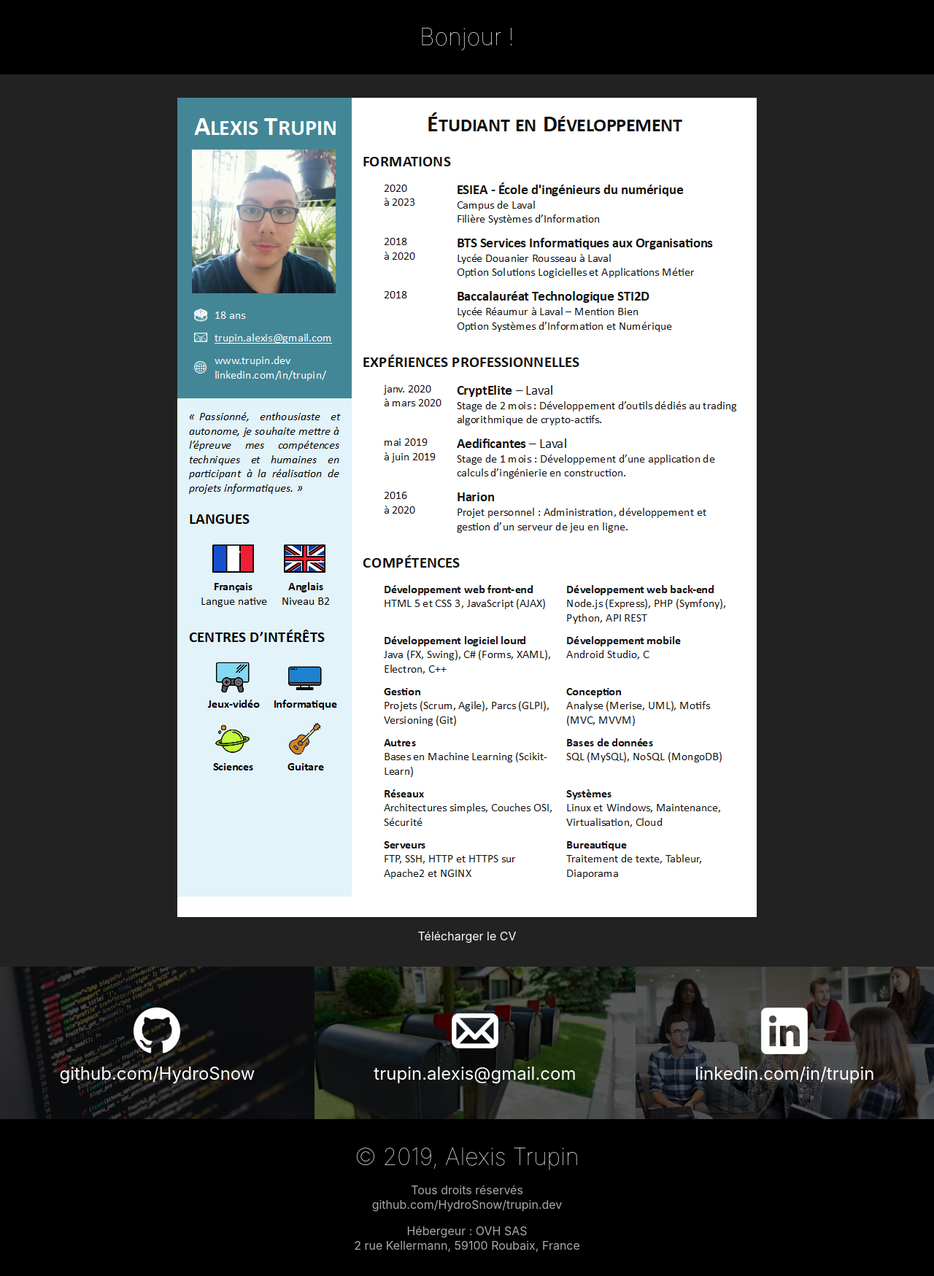
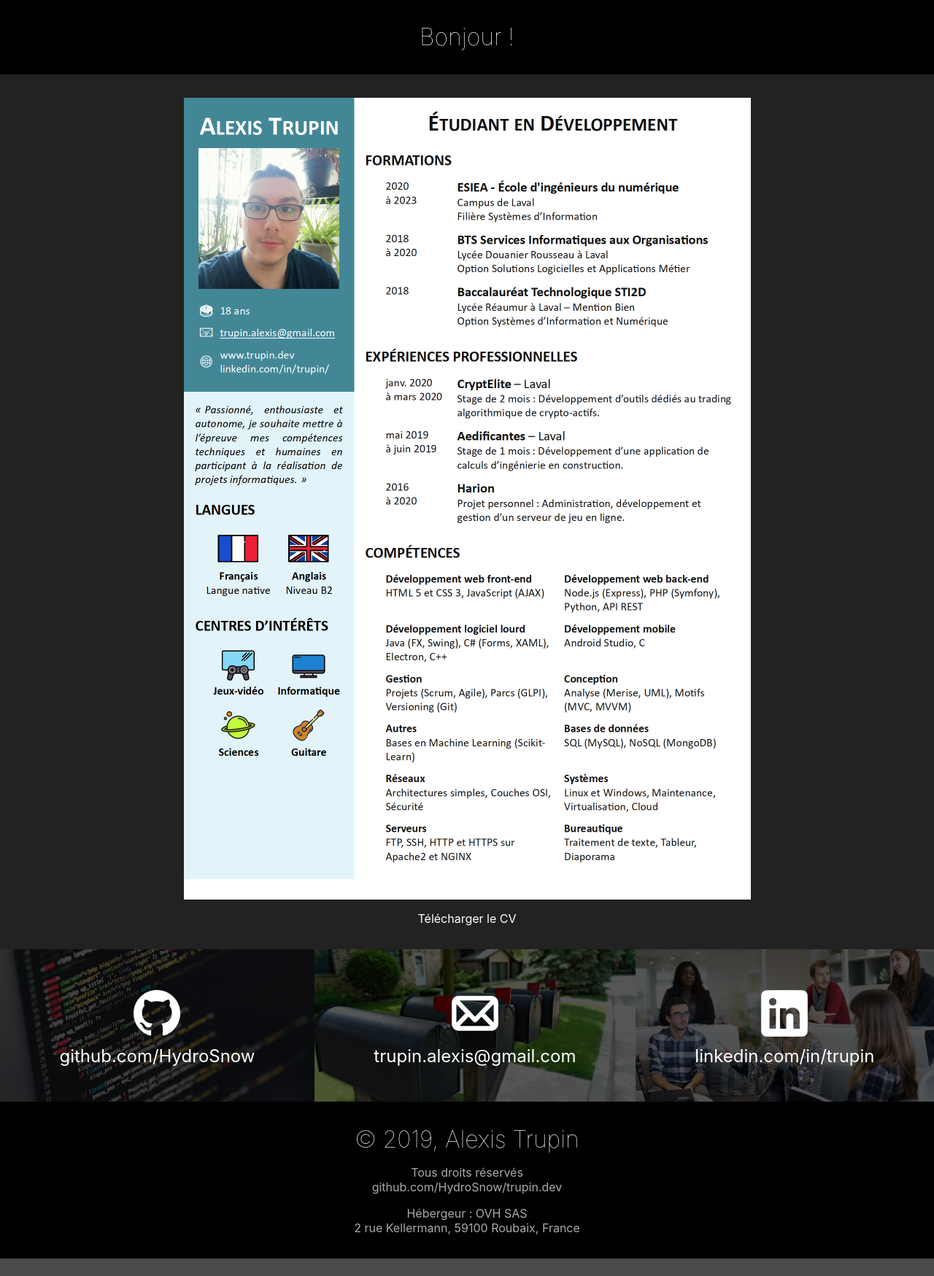
Before and after one commit to HydroSnow/trupin.dev, a PHP site: page / in a window 1280 px wide. Shown: the part 801-2550 px from the top of the page at 73% size. After the commit the page ends 2526 px from the top, so only its background shows below. Run offline with PHP 8.4, Linux system fonts and the light colour scheme; some libraries are stand-ins or nearby versions.

Commit message:
using lazyloading for higher res cv

```diff
--- a/index.php
+++ b/index.php
@@ -143,6 +143,7 @@
 			}
 		</style>
 	<?php } ?>
+	<script src="/node_modules/lazysizes/lazysizes.min.js" async></script>
 </head>
 
 <body>
@@ -161,7 +162,7 @@
 
 	<div style="padding: 32px 0; background-color: #222;">
 		<div style="overflow-x: auto;">
-			<img src="/assets/cv/CV_Alexis_Trupin_NA.png?v=<?= $ASSETS_VER ?>" alt="Mon CV">
+			<img src="/assets/cv/CV_Alexis_Trupin_NA.png?v=<?= $ASSETS_VER ?>" alt="Mon CV" style="width:777px;" class="lazyload">
 		</div>
 		<p style="margin-top: 12px;"><a href="/assets/cv/CV_Alexis_Trupin_NA.pdf?v=<?= $ASSETS_VER ?>">Télécharger le CV</a></p>
 	</div>
--- a/package.json
+++ b/package.json
@@ -1,6 +1,7 @@
 {
     "private": true,
     "dependencies": {
+        "lazysizes": "^5.2.2",
         "particles.js": "^2.0.0"
     }
 }
```
Also changed, not shown: assets/cv/CV_Alexis_Trupin_NA.png, package-lock.json.
